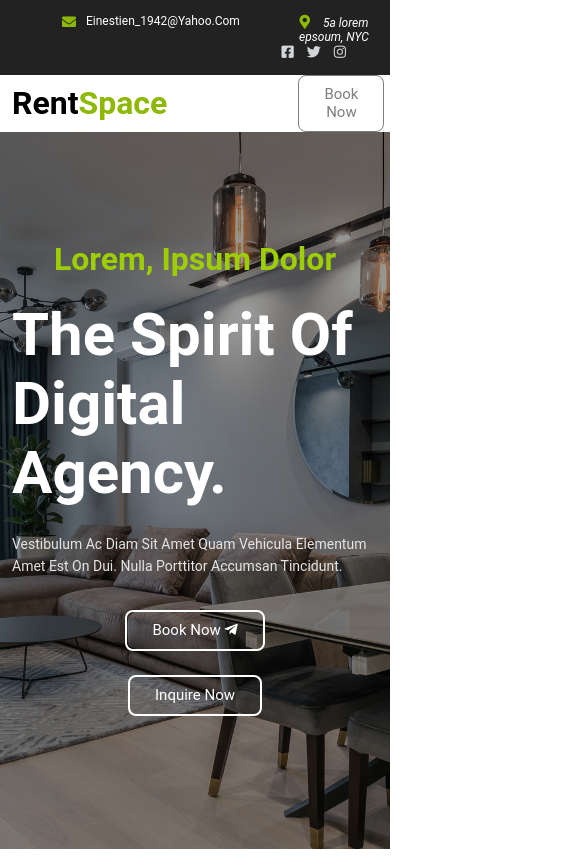
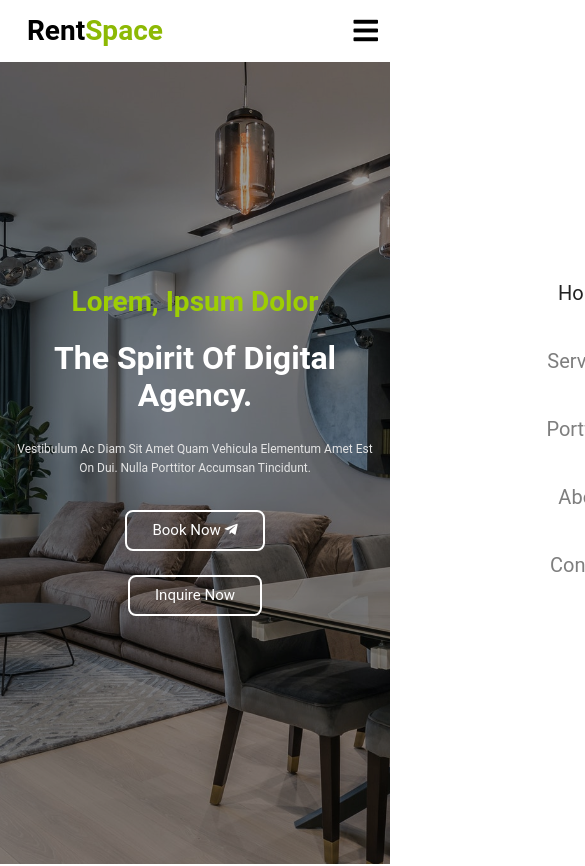
Before and after one commit to MuhammadRabi/P27-GreenRent, a website: page index.html in a window 390 px wide. Shown: the top 866 px of the page, 585 px wide, since content can reach past the window. Drawn offline with nearby package versions, Linux system fonts and the light colour scheme.

Commit message:
first commit

```diff
--- a/index.html
+++ b/index.html
@@ -65,6 +65,11 @@
             </nav>
             <div class="login">
                 <a href="#" class="button">Book Now</a>
+            </div>
+            <!-- menu toggle Button -->
+            <div class="menu-toggle">
+                <i class="fas fa-bars"></i>
+                <i class="fas fa-times"></i>
             </div>
         </div>
     </header>
@@ -172,7 +177,7 @@
                         </li>
                     </ul>
                 </div>
-                <div class="benefits-btn">
+                <div class="benefits-btns">
                     <a href="#" class="button">book now</a>
                     <a href="#" class="button">inquire now</a>
                 </div>
--- a/src/js/script.js
+++ b/src/js/script.js
@@ -8,3 +8,13 @@ var swiper = new Swiper(".swiper", {
     loop: true,
   },
 });
+
+//mobile nav
+
+const navBar = document.querySelector("nav");
+const navToggle = document.querySelector(".menu-toggle");
+
+navToggle.addEventListener("click", () => {
+  navBar.classList.toggle("active");
+  navToggle.classList.toggle("active");
+});
--- a/src/scss/main.scss
+++ b/src/scss/main.scss
@@ -7,6 +7,7 @@
 // import sections files
 @use "sections/base";
 @use "sections/header";
+@use "sections/hero";
 @use "sections/gallery";
 @use "sections/benefit";
 @use "sections/products";
--- a/src/scss/sections/_amenities.scss
+++ b/src/scss/sections/_amenities.scss
@@ -26,6 +26,9 @@
     display: flex;
     background-color: #fff;
     border-radius: 10px;
+    @include media-breakpoint-down(sm) {
+      width: 90%;
+    }
     @include media-breakpoint-down(lg) {
       flex-direction: column;
     }
@@ -34,6 +37,9 @@
       h3 {
         padding: 20px 35px;
         border-radius: 0 0 15px 15px;
+        @include media-breakpoint-only(xs) {
+          padding: 15px;
+        }
       }
     }
     .amenities-text {
@@ -49,15 +55,18 @@
       }
       .lists {
         display: flex;
-        justify-content: center;
+        justify-content: space-around;
         align-items: center;
         margin-bottom: var(--mb-16);
         li {
-          margin: 25px 30px;
+          margin: 25px; /* */
           position: relative;
           text-align: center;
           font-size: 14px;
           text-transform: capitalize;
+          @include media-breakpoint-only(xs) {
+            margin: 25px 10px;
+          }
           &:before {
             content: "";
             position: absolute;
@@ -76,8 +85,10 @@
       .description {
         padding: 25px 45px;
         background-color: var(--black-background);
+        @include media-breakpoint-only(xs) {
+          padding: 25px;
+        }
         h5 {
-          font-weight: 600;
           color: var(--green-color);
         }
       }
@@ -88,6 +99,9 @@
         color: var(--white-color);
         background-color: var(--green-color);
         border-radius: 0 0 10px 0;
+        @include media-breakpoint-down(lg) {
+          border-radius: 0 0 10px 10px;
+        }
 
         &:hover {
           color: var(--green-color);
--- a/src/scss/sections/_base.scss
+++ b/src/scss/sections/_base.scss
@@ -7,21 +7,22 @@
 /* ============================================
    ============================================ */
 
+html {
+  scroll-behavior: smooth;
+}
+
+:focus {
+  outline: none;
+}
+
 body {
   font-family: "Roboto", sans-serif;
-  h1 {
-    font-size: 60px;
-  }
 }
 
 * {
   box-sizing: border-box;
   padding: 0;
   margin: 0;
-}
-
-html {
-  scroll-behavior: smooth;
 }
 
 ul {
@@ -57,7 +58,6 @@ a.button {
   transition: $secondTransition;
 
   &:hover {
-    /*   transform: scale(1.01);*/
     background-color: var(--green-color);
     border: 2px solid transparent;
   }
@@ -70,23 +70,39 @@ h5,
 h6 {
   padding-bottom: 20px;
   text-transform: capitalize;
-  font-weight: 400;
+  font-weight: 700;
+}
+
+q {
+  line-height: 1.4;
 }
 
 h1 {
   margin-bottom: 10px;
-  font-size: 74px;
+  font-size: 60px;
+  @include media-breakpoint-between(md, lg) {
+    font-size: 48px;
+  }
+  @include media-breakpoint-down(sm) {
+    font-size: 32px;
+  }
 }
 
 p {
   font-size: 14px;
   line-height: 1.6;
   color: var(--light-color);
+  @include media-breakpoint-down(md) {
+    font-size: 12px;
+  }
 }
 
 .main-heading {
   text-align: center;
   width: fit-content;
+  @include media-breakpoint-down(md) {
+    margin: 5px auto;
+  }
   h3 {
     color: var(--green-color);
     font-weight: 700;
@@ -100,7 +116,3 @@ p {
     color: var(--black-color);
   }
 }
-
-:focus {
-  outline: none;
-}
--- a/src/scss/sections/_benefit.scss
+++ b/src/scss/sections/_benefit.scss
@@ -16,13 +16,15 @@
       flex-direction: column;
     }
     .benefits-text {
-      /*    padding: 0 20px;*/
       padding-top: $sectionPadding;
       padding-bottom: $sectionPadding;
       flex-basis: 50%;
       .text-content {
         margin: auto;
         max-width: 60%;
+        @include media-breakpoint-down(md) {
+          max-width: 75%;
+        }
         p {
           margin-bottom: var(--mb-32);
           color: var(--dark-text-color);
@@ -33,7 +35,6 @@
           margin: auto;
           h4 {
             color: var(--black-background);
-            font-weight: 700;
             padding-bottom: 5px;
           }
           p {
@@ -57,11 +58,20 @@
           }
         }
       }
-      .benefits-btn {
+      .benefits-btns {
         display: flex;
         justify-content: center;
+        margin: auto;
+        @include media-breakpoint-only(xs) {
+          flex-direction: column;
+          width: 50%;
+        }
         .button {
-          margin-left: 10px;
+          margin: 5px 0 5px 10px;
+          @include media-breakpoint-only(xs) {
+            margin: 10px auto;
+          }
+
           color: var(--black-background);
           border: 1px solid var(--black-background);
           &:hover {
--- a/src/scss/sections/_contact.scss
+++ b/src/scss/sections/_contact.scss
@@ -31,6 +31,9 @@
       margin: auto;
       padding: 25px;
     }
+    @include media-breakpoint-only(md) {
+      padding: 50px;
+    }
     header {
       margin-bottom: var(--mb-24);
     }
@@ -57,6 +60,9 @@
     padding: 0 35px 35px;
     display: flex;
     flex-direction: column;
+    @include media-breakpoint-only(xs) {
+      max-width: 275px;
+    }
     .main-heading {
       margin: 0 auto;
       h3 {
--- a/src/scss/sections/_gallery.scss
+++ b/src/scss/sections/_gallery.scss
@@ -81,9 +81,7 @@
       position: relative;
       color: var(--white-color);
       text-align: center;
-      h3 {
-        font-weight: 700;
-      }
+
       span {
         display: block;
         color: #e4e4e4;
--- a/src/scss/sections/_header.scss
+++ b/src/scss/sections/_header.scss
@@ -14,6 +14,9 @@
   background-color: #222;
   text-align: center;
   padding: 15px 0;
+  @include media-breakpoint-down(lg) {
+    display: none;
+  }
 
   .test,
   .email {
@@ -52,7 +55,6 @@
 header {
   position: relative;
   background-color: var(--white-color);
-  display: block;
   z-index: 2;
   .container {
     display: flex;
@@ -66,6 +68,10 @@ header {
       font-weight: 700;
       font-size: 32px;
       text-align: left;
+      @include media-breakpoint-down(lg) {
+        font-size: 28px;
+        padding: 15px;
+      }
       span {
         color: var(--green-color);
       }
@@ -74,18 +80,19 @@ header {
       width: 40%;
       display: flex;
       justify-content: center;
-
       @include media-breakpoint-down(lg) {
-        display: none;
-        &.active {
+        transition: 1s ease-in-out;
+        position: absolute;
+        height: 100vh;
         display: flex;
         flex-direction: column;
         background-color: var(--white-color);
         top: 0;
-          left: 0;
+        right: -100%;
         width: 100%;
-          height: 100vh;
-          position: absolute;
+
+        &.active {
+          right: 0;
         }
       }
       .nav__list {
@@ -102,8 +109,6 @@ header {
         }
         .nav__item {
           .nav__link {
-            display: inline-block;
-            text-transform: capitalize;
             transition: $secondTransition;
             margin: 25px 15px;
             color: var(--dark-text-color);
@@ -113,7 +118,8 @@ header {
               color: var(--black-color);
             }
             @include media-breakpoint-down(lg) {
-              padding-top: 25px;
+              padding-top: 15px;
+              margin: 15px;
               font-size: 20px;
             }
           }
@@ -126,6 +132,9 @@ header {
       text-align: right;
       justify-content: center;
       align-items: center;
+      @include media-breakpoint-down(lg) {
+        display: none;
+      }
       a.button {
         color: var(--dark-text-color);
         border: 1px solid var(--dark-text-color);
@@ -137,70 +146,29 @@ header {
     }
   }
 }
-
-/* =====================
-     start hero area
-   ===================== */
-
-.hero-area {
-  height: 85vh;
-  background-image: url(../../../dist/assets/images/landing02.jpg);
-  background-size: cover;
-  background-position: center;
-  display: flex;
-  justify-content: center;
-  align-items: center;
+/* ================
+     menu-toggle
+   ================ */
+.menu-toggle {
+  display: none;
+  cursor: pointer;
   position: relative;
-  .overlay {
-    @include overlay;
-    background-color: rgba(0, 0, 0, 0.4);
+  @include media-breakpoint-down(lg) {
+    display: block;
   }
-  .hero-text {
-    position: relative;
-    display: flex;
-    flex-direction: column;
-    justify-content: center;
-    align-items: center;
-    text-transform: capitalize;
-    h3 {
-      color: var(--green-lighter-color);
-      font-size: 32px;
-      font-weight: 700;
+  i {
+    font-size: 28px;
   }
-    h1,
-    h2 {
-      font-weight: 700;
-      color: var(--white-color);
+  i:nth-of-type(1) {
+    display: block;
   }
-    h1 {
-      margin-top: 2px;
+  &.active i:nth-of-type(1) {
+    display: none;
   }
-    p {
-      color: #e4e4e4;
-      margin: var(--mb-16) 0;
+  i:nth-of-type(2) {
+    display: none;
+  }
+  &.active i:nth-of-type(2) {
+    display: block;
   }
 }
-  .hero-btns {
-    display: flex;
-    align-items: center;
-    margin-top: var(--mb-16);
-    @include media-breakpoint-between(md, xl) {
-      justify-content: flex-start;
-    }
-    @include media-breakpoint-down(md) {
-      flex-direction: column;
-    }
-
-    .button {
-      @include media-breakpoint-down(md) {
-        margin-bottom: var(--mb-24);
-      }
-    }
-    a:last-of-type {
-      margin-left: var(--mb-16);
-      @include media-breakpoint-down(md) {
-        margin-left: 0;
-      }
-    }
-  }
-}
--- /dev/null
+++ b/src/scss/sections/_hero.scss
@@ -0,0 +1,77 @@
+// import components scss files
+
+@use "../components/variables" as *;
+@use "../components/breakpoints" as *;
+@use "../components/mixins" as *;
+
+/* =====================
+     start hero area
+   ===================== */
+
+.hero-area {
+  height: 85vh;
+  background-image: url(../../../dist/assets/images/landing02.jpg);
+  background-size: cover;
+  background-position: center;
+  display: flex;
+  justify-content: center;
+  align-items: center;
+  position: relative;
+  @include media-breakpoint-down(lg) {
+    height: 95vh;
+  }
+  .overlay {
+    @include overlay;
+    background-color: rgba(0, 0, 0, 0.4);
+  }
+  .hero-text {
+    position: relative;
+    display: flex;
+    flex-direction: column;
+    justify-content: center;
+    align-items: center;
+    text-align: center;
+    text-transform: capitalize;
+    h3 {
+      color: var(--green-lighter-color);
+      font-size: 32px;
+      @include media-breakpoint-down(md) {
+        font-size: 28px;
+      }
+    }
+    h1,
+    h2 {
+      color: var(--white-color);
+    }
+    h1 {
+      margin-top: 2px;
+    }
+    p {
+      color: #e4e4e4;
+      margin: var(--mb-16) 0;
+    }
+  }
+  .hero-btns {
+    display: flex;
+    align-items: center;
+    margin-top: var(--mb-16);
+    @include media-breakpoint-between(md, xl) {
+      justify-content: flex-start;
+    }
+    @include media-breakpoint-down(md) {
+      flex-direction: column;
+    }
+
+    .button {
+      @include media-breakpoint-down(md) {
+        margin-bottom: var(--mb-24);
+      }
+    }
+    a:last-of-type {
+      margin-left: var(--mb-16);
+      @include media-breakpoint-down(md) {
+        margin-left: 0;
+      }
+    }
+  }
+}
--- a/src/scss/sections/_products.scss
+++ b/src/scss/sections/_products.scss
@@ -25,6 +25,10 @@
     margin: 25px auto;
     display: flex;
     justify-content: space-around;
+    @include media-breakpoint-down(md) {
+      flex-direction: column;
+      place-items: center;
+    }
     li {
       text-transform: capitalize;
       cursor: pointer;
--- a/src/scss/sections/_reviews.scss
+++ b/src/scss/sections/_reviews.scss
@@ -25,6 +25,17 @@
     @include overlay;
     background-color: rgba(0, 0, 0, 0.7);
   }
+
+  // swiper slider
+  .swiper {
+    width: 100%;
+    height: 100%;
+  }
+
+  .swiper-pagination {
+    color: var(--green-color);
+  }
+
   article {
     color: white;
     position: relative;
@@ -49,12 +60,3 @@
     }
   }
 }
-
-.swiper {
-  width: 100%;
-  height: 100%;
-}
-
-.swiper-pagination {
-  color: var(--green-color);
-}
```
Also changed, not shown: dist/all.js, dist/css/main.css, 2 other files. Lines whose indentation alone changed are shown as unchanged.
